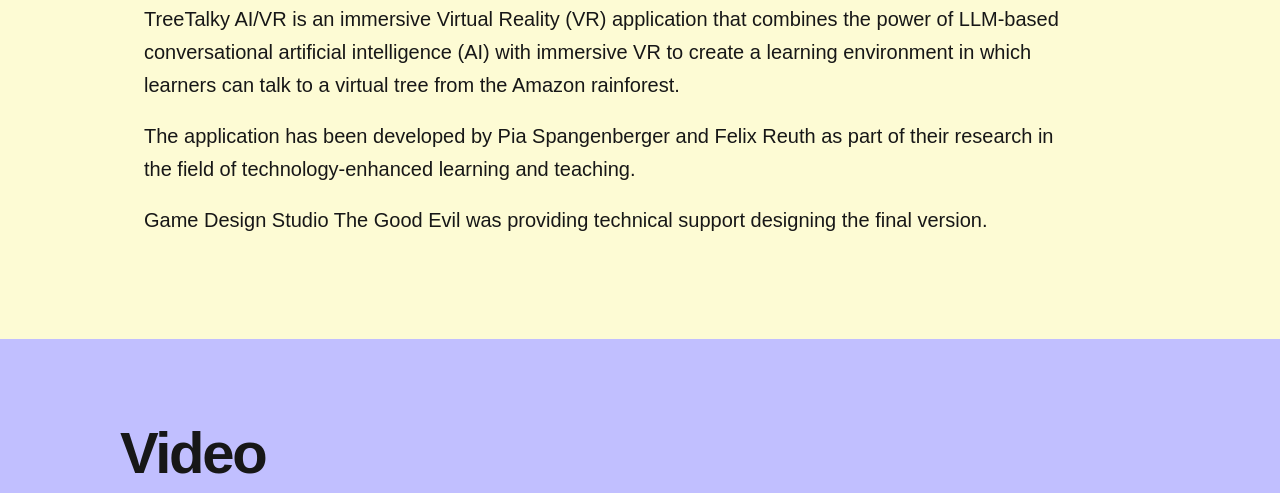
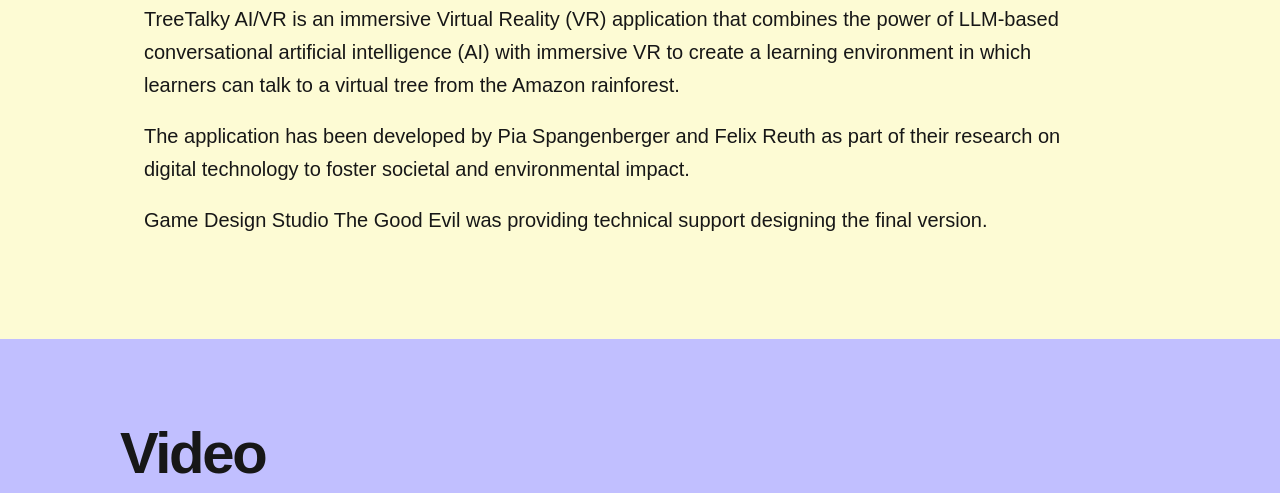
Before and after one commit to hellotreetalky/treetalkyweb, a plain HTML site: page index.html in a window 1280 px wide. Shown: the part 860-1353 px from the top of the page. Drawn offline with Linux system fonts and the light colour scheme.

Commit message:
Update index.html

```diff
--- a/index.html
+++ b/index.html
@@ -273,8 +273,7 @@
       <p>TreeTalky AI/VR is an immersive Virtual Reality (VR) application that combines the power of LLM-based
         conversational artificial intelligence (AI) with immersive VR to create a learning environment in which learners
         can talk to a virtual tree from the Amazon rainforest.</p>
-      <p>The application has been developed by Pia Spangenberger and Felix Reuth as part of their research in the field
-        of technology-enhanced learning and teaching.</p>
+      <p>The application has been developed by Pia Spangenberger and Felix Reuth as part of their research on digital technology to foster societal and environmental impact.</p>
       <p>Game Design Studio The Good Evil was providing technical support designing the final version.</p>
     </section>
 
@@ -293,7 +292,7 @@
       <div class="grid">
         <article class="card">
           <h3>Pia Spangenberger</h3>
-          <p>Pia Spangenberger’s, PhD, conducts research on technology-enhanced learning and teaching, with an emphasis
+          <p>Pia Spangenberger’s, PhD, conducts research on digital technology learning and teaching, with an emphasis
             on empirically investigating cognitive, affective, and behavioral learning outcomes in the context of
             Education for Sustainable Development (ESD). Her work explores interactive and immersive media, including
             immersive Virtual Reality (VR), Serious Games, and GenAI-based conversational agents.</p>
```
